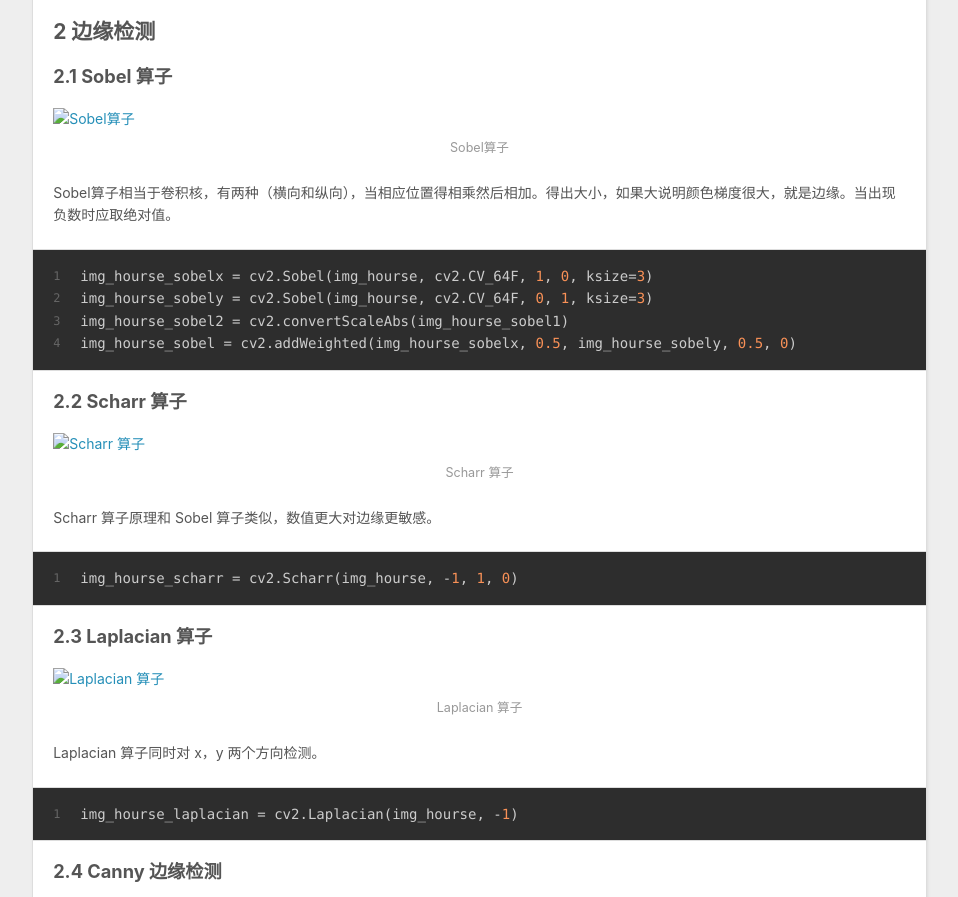
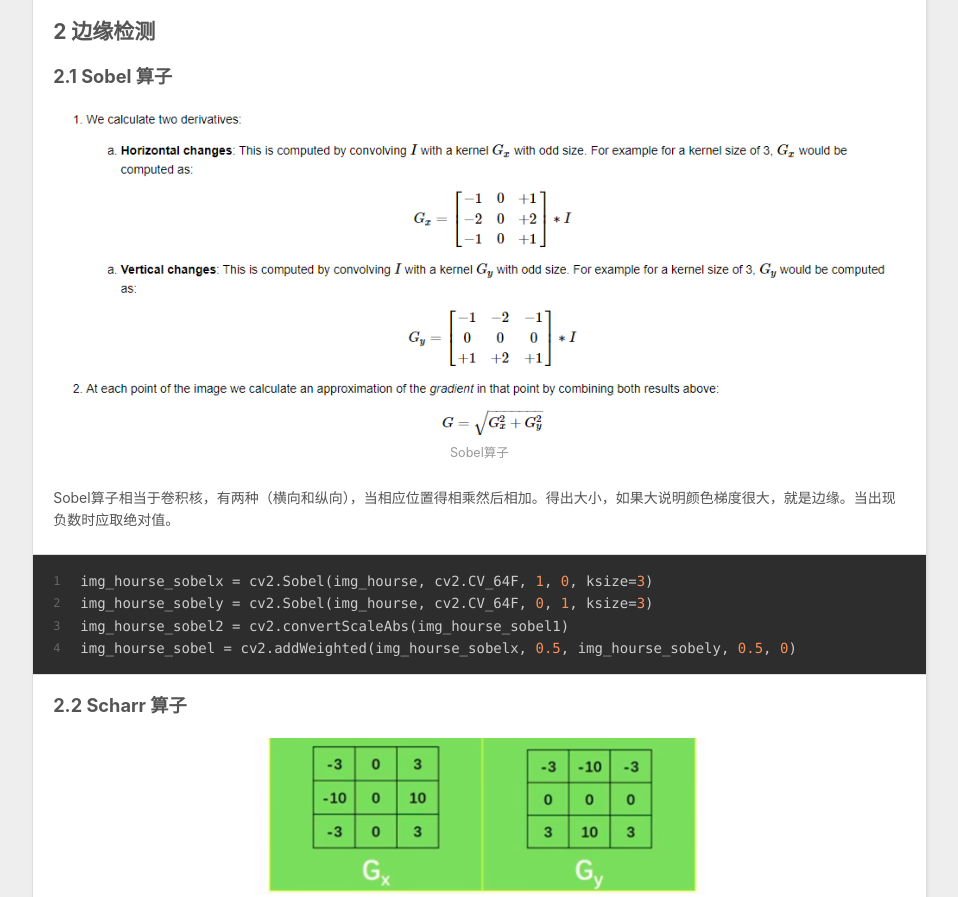
Before and after one commit to wizard-lhx/wizard-lhx.github.io, a plain HTML site: page index.html in a window 1280 px wide. Shown: the part 1751-2648 px from the top of the page, without its empty margins (8-966 px from the left). Drawn offline with Linux system fonts and the light colour scheme.

Commit message:
Site updated: 2023-12-19 13:29:29

```diff
--- a/index.html
+++ b/index.html
@@ -109,11 +109,11 @@
 <li>礼帽：原始图像 - 开运算，得到亮点噪声。</li>
 <li>黑帽：闭运算 - 原始图像，得到暗点噪声。<figure class="highlight python"><table><tr><td class="gutter"><pre><span class="line">1</span><br><span class="line">2</span><br><span class="line">3</span><br></pre></td><td class="code"><pre><span class="line">img_open = cv2.morphologyEx(img_character, cv2.MORPH_OPEN, element0)</span><br><span class="line"></span><br><span class="line">img_gradient = cv2.morphologyEx(img_character, cv2.MORPH_GRADIENT, element0)</span><br></pre></td></tr></table></figure></li>
 </ol>
-<h2 id="2-边缘检测"><a href="#2-边缘检测" class="headerlink" title="2 边缘检测"></a>2 边缘检测</h2><h3 id="2-1-Sobel-算子"><a href="#2-1-Sobel-算子" class="headerlink" title="2.1 Sobel 算子"></a>2.1 Sobel 算子</h3><p><img src="/sobel.png" alt="Sobel算子"><br>Sobel算子相当于卷积核，有两种（横向和纵向），当相应位置得相乘然后相加。得出大小，如果大说明颜色梯度很大，就是边缘。当出现负数时应取绝对值。</p>
+<h2 id="2-边缘检测"><a href="#2-边缘检测" class="headerlink" title="2 边缘检测"></a>2 边缘检测</h2><h3 id="2-1-Sobel-算子"><a href="#2-1-Sobel-算子" class="headerlink" title="2.1 Sobel 算子"></a>2.1 Sobel 算子</h3><p><img src="/2023/12/19/OpenCV-%E5%9F%BA%E6%9C%AC%E6%93%8D%E4%BD%9C/sobel.png" alt="Sobel算子"><br>Sobel算子相当于卷积核，有两种（横向和纵向），当相应位置得相乘然后相加。得出大小，如果大说明颜色梯度很大，就是边缘。当出现负数时应取绝对值。</p>
 <figure class="highlight python"><table><tr><td class="gutter"><pre><span class="line">1</span><br><span class="line">2</span><br><span class="line">3</span><br><span class="line">4</span><br></pre></td><td class="code"><pre><span class="line">img_hourse_sobelx = cv2.Sobel(img_hourse, cv2.CV_64F, <span class="number">1</span>, <span class="number">0</span>, ksize=<span class="number">3</span>)</span><br><span class="line">img_hourse_sobely = cv2.Sobel(img_hourse, cv2.CV_64F, <span class="number">0</span>, <span class="number">1</span>, ksize=<span class="number">3</span>)</span><br><span class="line">img_hourse_sobel2 = cv2.convertScaleAbs(img_hourse_sobel1)</span><br><span class="line">img_hourse_sobel = cv2.addWeighted(img_hourse_sobelx, <span class="number">0.5</span>, img_hourse_sobely, <span class="number">0.5</span>, <span class="number">0</span>)</span><br></pre></td></tr></table></figure>
-<h3 id="2-2-Scharr-算子"><a href="#2-2-Scharr-算子" class="headerlink" title="2.2 Scharr 算子"></a>2.2 Scharr 算子</h3><p><img src="/scharr.png" alt="Scharr 算子"><br>Scharr 算子原理和 Sobel 算子类似，数值更大对边缘更敏感。</p>
+<h3 id="2-2-Scharr-算子"><a href="#2-2-Scharr-算子" class="headerlink" title="2.2 Scharr 算子"></a>2.2 Scharr 算子</h3><p><img src="/2023/12/19/OpenCV-%E5%9F%BA%E6%9C%AC%E6%93%8D%E4%BD%9C/scharr.png" alt="Scharr 算子"><br>Scharr 算子原理和 Sobel 算子类似，数值更大对边缘更敏感。</p>
 <figure class="highlight python"><table><tr><td class="gutter"><pre><span class="line">1</span><br></pre></td><td class="code"><pre><span class="line">img_hourse_scharr = cv2.Scharr(img_hourse, -<span class="number">1</span>, <span class="number">1</span>, <span class="number">0</span>)</span><br></pre></td></tr></table></figure>
-<h3 id="2-3-Laplacian-算子"><a href="#2-3-Laplacian-算子" class="headerlink" title="2.3 Laplacian 算子"></a>2.3 Laplacian 算子</h3><p><img src="/Laplacian.png" alt="Laplacian 算子"><br>Laplacian 算子同时对 x，y 两个方向检测。</p>
+<h3 id="2-3-Laplacian-算子"><a href="#2-3-Laplacian-算子" class="headerlink" title="2.3 Laplacian 算子"></a>2.3 Laplacian 算子</h3><p><img src="/2023/12/19/OpenCV-%E5%9F%BA%E6%9C%AC%E6%93%8D%E4%BD%9C/Laplacian.png" alt="Laplacian 算子"><br>Laplacian 算子同时对 x，y 两个方向检测。</p>
 <figure class="highlight python"><table><tr><td class="gutter"><pre><span class="line">1</span><br></pre></td><td class="code"><pre><span class="line">img_hourse_laplacian = cv2.Laplacian(img_hourse, -<span class="number">1</span>)</span><br></pre></td></tr></table></figure>
 <h3 id="2-4-Canny-边缘检测"><a href="#2-4-Canny-边缘检测" class="headerlink" title="2.4 Canny 边缘检测"></a>2.4 Canny 边缘检测</h3><p>Canny 边缘检测包括</p>
 <ol>
```
Also changed, not shown: 2023/12/19/OpenCV-基本操作/index.html (+8 -8 lines).
